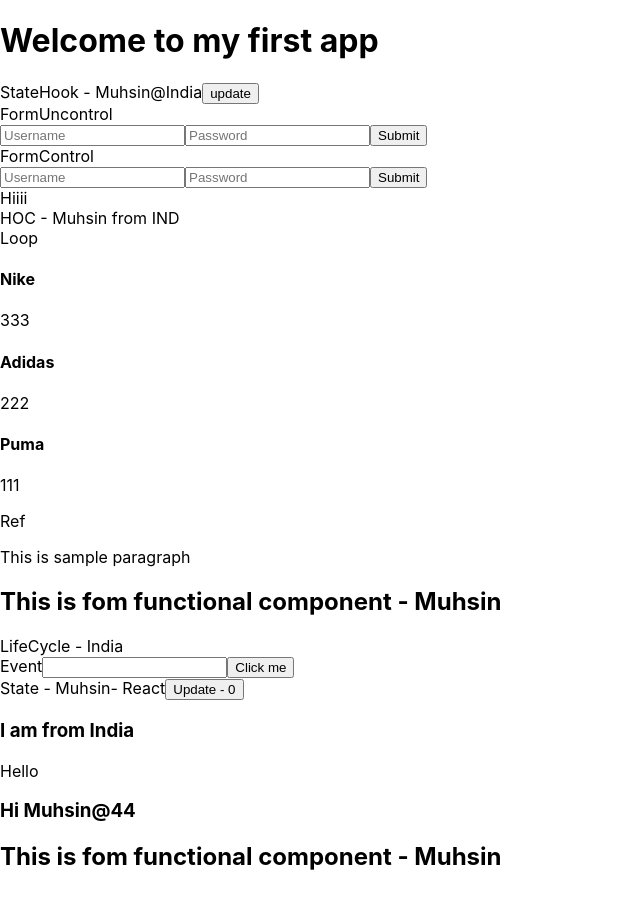
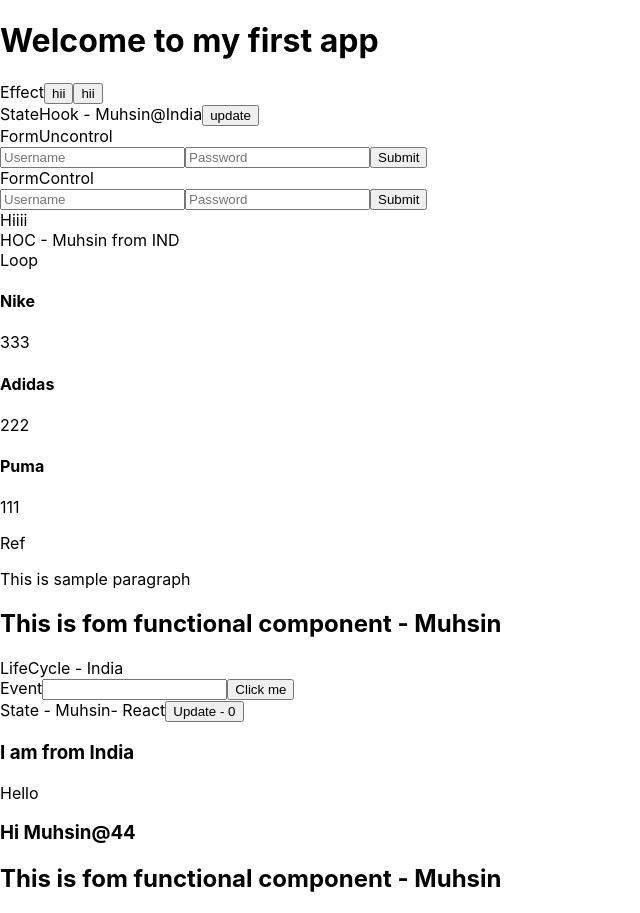
Before and after one commit to paravathmuhsin/react-basics, a React (Create React App) app: page / in a window 1280 px wide. Shown: the whole page, without its empty margins (0-640 px from the left). Before the commit the page ends 891 px from the top, so only its background shows below. Built offline with nearby package versions, Linux system fonts and the light colour scheme.

Commit message:
useEffect

```diff
--- a/src/App.js
+++ b/src/App.js
@@ -11,12 +11,14 @@ import HOC from "./HOC";
 import FormControl from "./FormControl";
 import FormUncontrol from "./FormUncontrol";
 import StateHook from "./StateHook";
+import Effect from "./Effect";
 class App extends Component {
   render() {
     const country = "India";
     return (
       <>
         <h1>Welcome to my first app</h1>
+        <Effect />
         <StateHook />
         <FormUncontrol />
         <FormControl />
--- /dev/null
+++ b/src/Effect.js
@@ -0,0 +1,34 @@
+import React, { useEffect, useState } from "react";
+
+const Effect = () => {
+  const [first, setfirst] = useState("hii");
+  const [sec, setsec] = useState("hii");
+  useEffect(() => {
+    console.log("useEffect - first");
+    return ()=>{}
+  },[]);
+  useEffect(() => {
+    console.log("useEffect - sec");
+  },[sec]);
+  return (
+    <div>
+      Effect
+      <button
+        onClick={() => {
+          setfirst("Hello");
+        }}
+      >
+        {first}
+      </button>
+      <button
+        onClick={() => {
+          setsec("Hello");
+        }}
+      >
+        {sec}
+      </button>
+    </div>
+  );
+};
+
+export default Effect;
```
